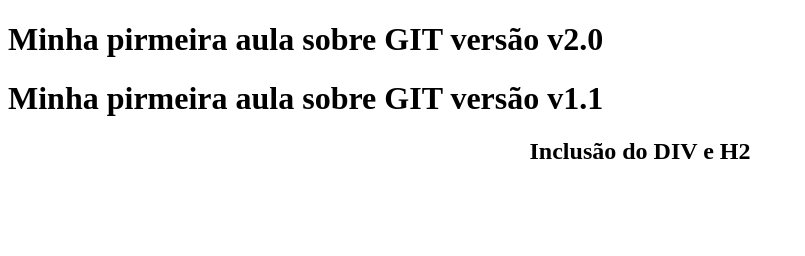
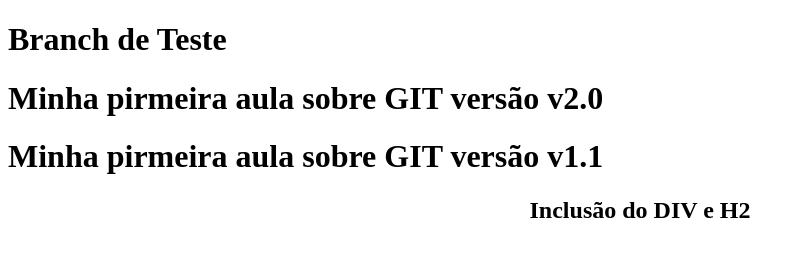
Before and after one commit to NajuMaciel/meuProjeto1, a plain HTML site: page index.html in a window 1280 px wide. Shown: the whole page, without its empty margins (0-805 px from the left). Drawn offline with Linux system fonts and the light colour scheme.

Commit message:
Branch de Teste
Testando uma nova branch

```diff
--- a/index.html
+++ b/index.html
@@ -6,6 +6,8 @@
     <title>Aula GIT</title>
 </head>
 <body>
+
+    <h1>Branch de Teste </h1>
     <h1>Minha pirmeira aula sobre GIT versão v2.0</h1>
 
     <h1>Minha pirmeira aula sobre GIT versão v1.1</h1>
```
